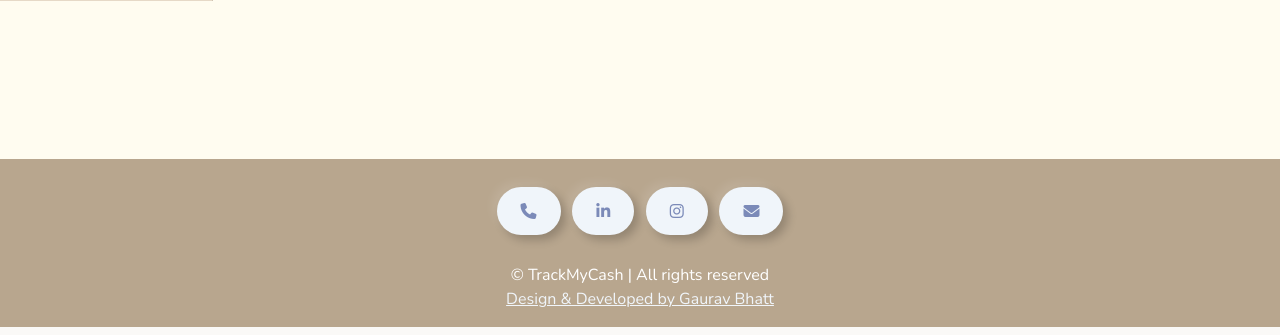
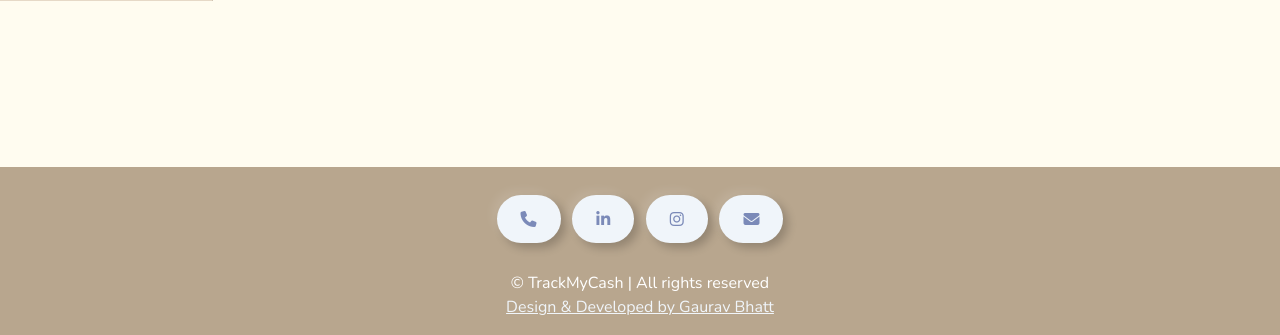
Before and after one commit to gaurav0401/Expense-Tracker-Using-Django, a Django app: page /add-expense in a window 1280 px wide. Shown: the part 799-1134 px from the top of the page. Run offline with Django 5.2, Linux system fonts and the light colour scheme; data comes from the database, SQL or seed files in the repository; some libraries are stand-ins or nearby versions.

Commit message:
minor bug fix

```diff
--- a/templates/base.html
+++ b/templates/base.html
@@ -129,7 +129,7 @@
 
 
 <footer class="text-center" id="contact "
-style="margin-top: 44vh; background-color: rgb(184, 166, 142);  color: white;">
+style="margin-top: 45vh; background-color: rgb(184, 166, 142);  color: white;">
 <!-- Grid container -->
 <div class="container p-4 pb-0">
   <!-- Section: Social media -->
```
